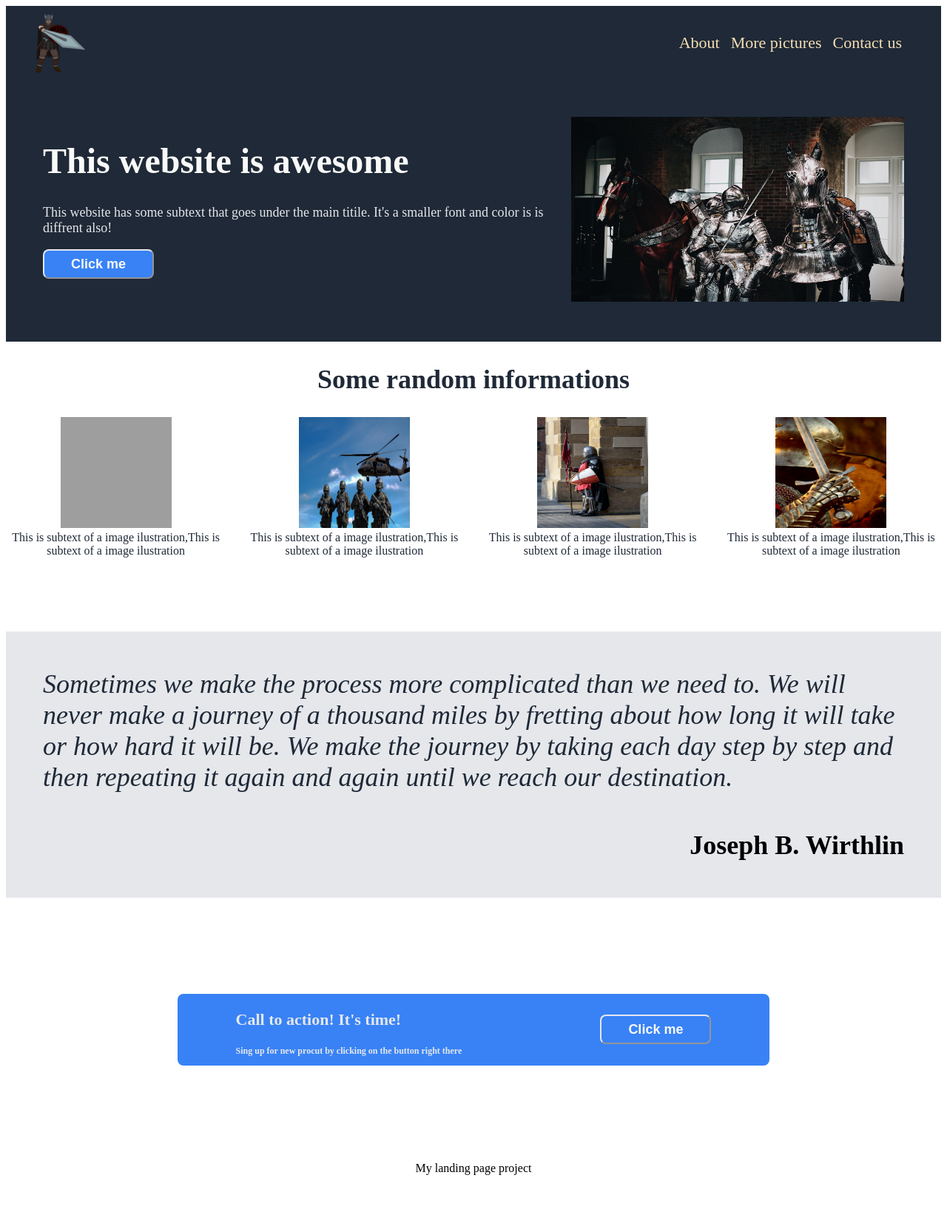
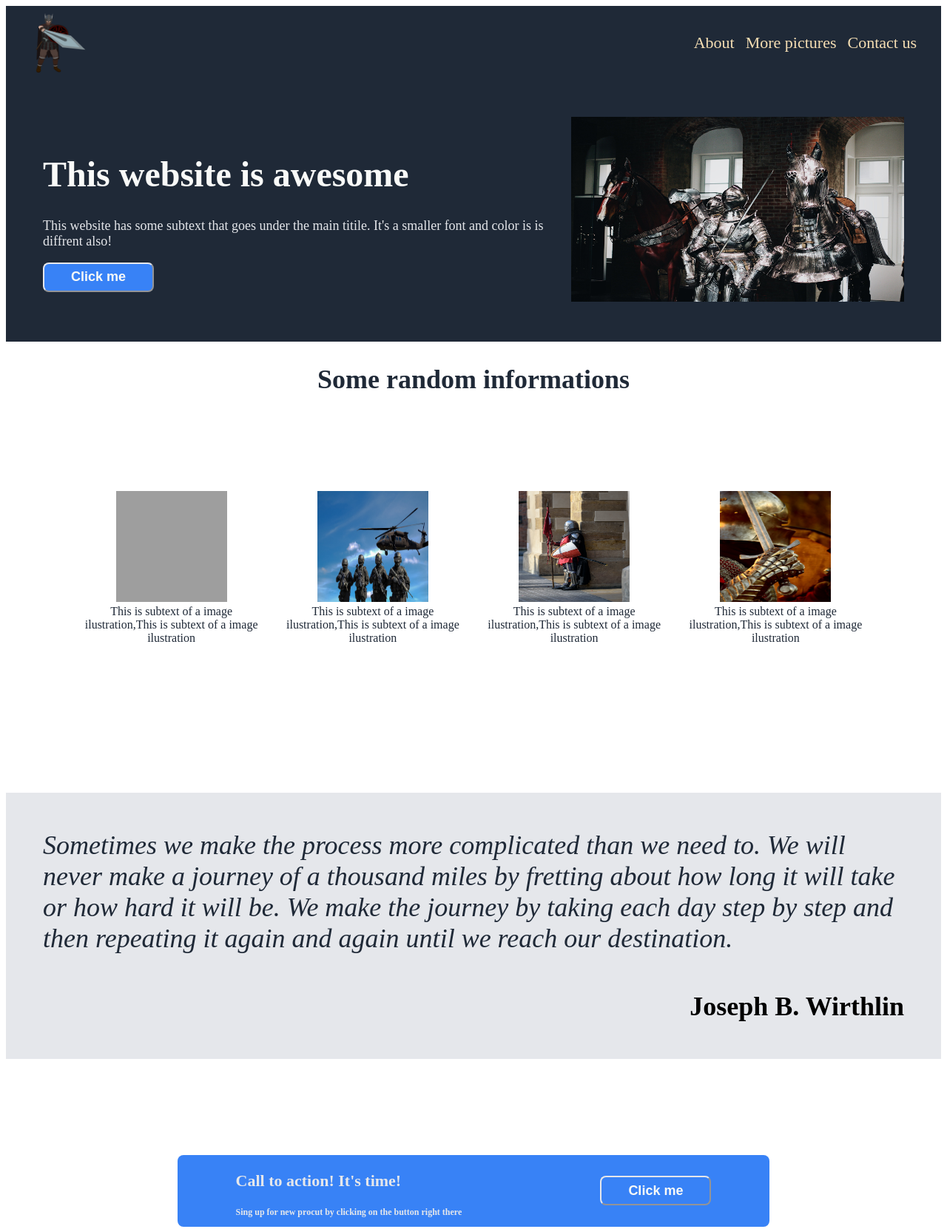
Before and after one commit to Veljko03/landing-page, a plain HTML site: page index.html in a window 1280 px wide. Shown: the top 1662 px of the page at 74% size. Before the commit the page ends 1597 px from the top, so only its background shows below. Drawn offline with Linux system fonts and the light colour scheme; grey boxes are pictures that could not be loaded.

Commit message:
added footer

```diff
--- a/index.html
+++ b/index.html
@@ -29,7 +29,7 @@
             <button>Click me</button>
         </div>
 
-        <div class="leftContent">
+        <div class="rightContent">
             <img id="f" src="./images/konj.jpg" alt="picture of worrior with a horse" >
         </div>
 
--- a/style.css
+++ b/style.css
@@ -28,7 +28,7 @@ button{
     align-items: center;
     margin-left: auto;
     padding: 13px;
-    margin-right: 40px;
+    margin-right: 20px;
 
 }
 ul{
@@ -48,6 +48,7 @@ a{
     display: flex;
     background-color: #1f2937;
     padding: 50px;
+    align-items: center;
 
 }
 .catalog{
@@ -57,9 +58,17 @@ a{
 
 .cards{
     display: flex;
-    justify-content: space-between;
+    justify-content: space-around;
     gap: 25px;
+    align-items: center;
+    padding: 100px;
+    margin-left: auto;
+    margin-right: auto;
 
+}
+.rightContent{
+    margin-left: auto;
+    margin-right: 4opx;
 }
 .text{
     color: #1f2937;
@@ -113,6 +122,13 @@ a{
     background-color: #3882f6;
 
 }
+
+.footer{
+    background-color: #1f2937;
+    color: #e5e7eb;
+    font-size: 22px;
+    padding: 20px;
+}
 #box{
     color: #e5e7eb;
     font-size: 22px;
```
